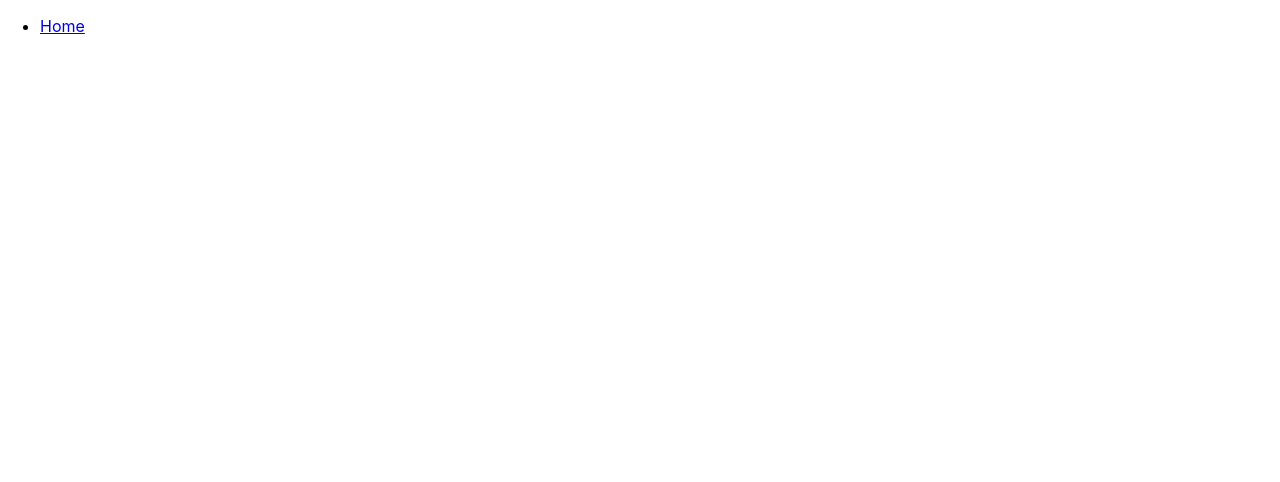
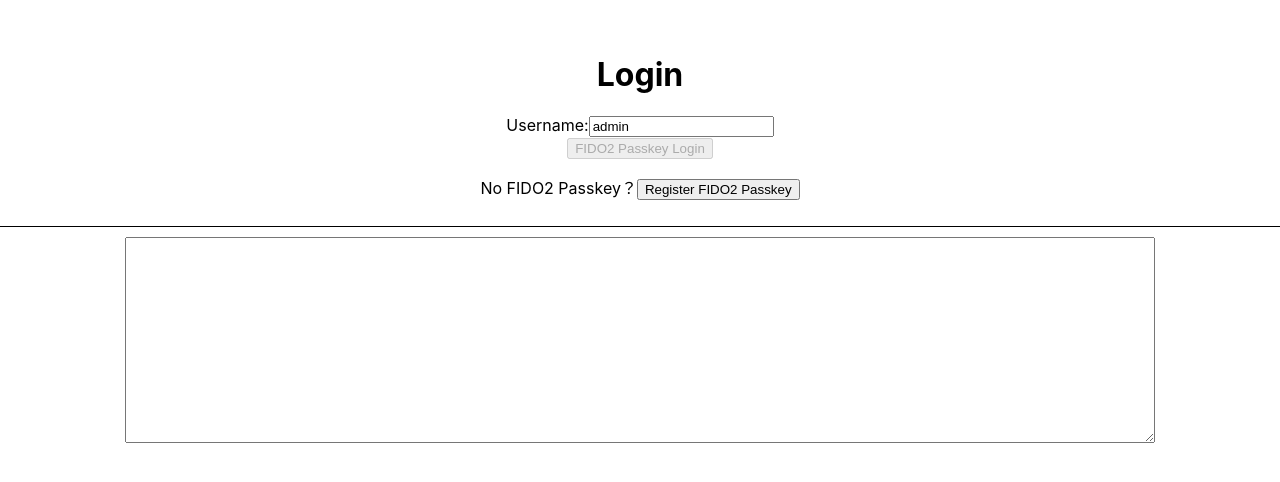
Before and after one commit to jianshaow/webauthn-demo, a React (Create React App) app: page / in a window 1280 px wide. Before the commit this address had no page. Shown: the top 482 px of the page. Built offline with nearby package versions, Linux system fonts and the light colour scheme; the HTML template or start-up script is replaced by a standard one.

Commit message:
add log viewer in home page, and simpliy layout

```diff
--- a/manifests/deploy.yaml
+++ b/manifests/deploy.yaml
@@ -16,7 +16,7 @@
       restartPolicy: Always
       containers:
       - name: main
-        image: jianshao/webauthn-demo:0.1.1
+        image: jianshao/webauthn-demo:0.1.2
         ports:
         - containerPort: 80
         resources:
--- a/public/index.html
+++ b/public/index.html
@@ -7,37 +7,14 @@
     <meta name="theme-color" content="#000000" />
     <meta
       name="description"
-      content="Web site created using create-react-app"
+      content="Web site demo how Webauthn works"
     />
     <link rel="apple-touch-icon" href="%PUBLIC_URL%/logo192.png" />
-    <!--
-      manifest.json provides metadata used when your web app is installed on a
-      user's mobile device or desktop. See https://developers.google.com/web/fundamentals/web-app-manifest/
-    -->
     <link rel="manifest" href="%PUBLIC_URL%/manifest.json" />
-    <!--
-      Notice the use of %PUBLIC_URL% in the tags above.
-      It will be replaced with the URL of the `public` folder during the build.
-      Only files inside the `public` folder can be referenced from the HTML.
-
-      Unlike "/favicon.ico" or "favicon.ico", "%PUBLIC_URL%/favicon.ico" will
-      work correctly both with client-side routing and a non-root public URL.
-      Learn how to configure a non-root public URL by running `npm run build`.
-    -->
-    <title>React App</title>
+    <title>Webauthn Demo</title>
   </head>
   <body>
     <noscript>You need to enable JavaScript to run this app.</noscript>
     <div id="root"></div>
-    <!--
-      This HTML file is a template.
-      If you open it directly in the browser, you will see an empty page.
-
-      You can add webfonts, meta tags, or analytics to this file.
-      The build step will place the bundled scripts into the <body> tag.
-
-      To begin the development, run `npm start` or `yarn start`.
-      To create a production bundle, use `npm run build` or `yarn build`.
-    -->
   </body>
 </html>
--- a/src/App.tsx
+++ b/src/App.tsx
@@ -1,17 +1,12 @@
 import './App.css';
-import { BrowserRouter as Router, Link, Routes, Route } from "react-router-dom";
+import { BrowserRouter as Router, Routes, Route } from "react-router-dom";
 import Home from './components/Home';
 
 function App() {
   return (
     <Router>
-      <ul>
-        <li>
-          <Link to="/home">Home</Link>
-        </li>
-      </ul>
       <Routes>
-        <Route path="/home" element={<Home />}></Route>
+        <Route path="/" element={<Home />}></Route>
       </Routes>
     </Router>
   );
--- a/src/components/Home.css
+++ b/src/components/Home.css
@@ -1,10 +1,18 @@
 .container {
     display: flex;
+    flex-direction: column;
     justify-content: center;
     align-items: top;
-    height: 100vh;
+    height: 60vh;
   }
 
   .center {
     text-align: center;
   }
+
+  .divider {
+    width: 100%;
+    height: 1px;
+    background-color: #000;
+    margin: 10px 0;
+  }
--- a/src/components/Home.tsx
+++ b/src/components/Home.tsx
@@ -3,6 +3,7 @@
 import * as cbor from 'cbor-x'
 
 interface HomeState {
+  log: string;
   loggedIn: boolean;
   username: string;
   credential: PublicKeyCredential | null;
@@ -14,6 +15,7 @@
   constructor(props: {}) {
     super(props);
     this.state = {
+      log: '',
       loggedIn: false,
       username: 'admin',
       credential: null,
@@ -21,6 +23,17 @@
       loginEnabled: false,
     };
   }
+
+  appendToLog(message: string) {
+    const now = new Date();
+    const hours = now.getHours().toString().padStart(2, '0');
+    const minutes = now.getMinutes().toString().padStart(2, '0');
+    const seconds = now.getSeconds().toString().padStart(2, '0');
+    const milliseconds = now.getMilliseconds().toString().padStart(3, '0');
+    const timestamp = `${hours}:${minutes}:${seconds}.${milliseconds}`;
+    const logEntry = `[${timestamp}] ${message}`;
+    this.setState(prevState => ({ log: prevState.log + logEntry + '\n' }));
+  };
 
   bufferToBase64URLString(buffer: ArrayBuffer): string {
     const bytes = new Uint8Array(buffer);
@@ -56,14 +69,16 @@
   handleRegister = async (e: FormEvent) => {
     e.preventDefault();
     const { username } = this.state;
-    const challenge = new Uint8Array(32);
-    crypto.getRandomValues(challenge);
 
     try {
+      this.appendToLog('Start register...')
+      this.appendToLog('username=' + username)
+      const challenge = new Uint8Array(32);
+      crypto.getRandomValues(challenge);
       const createCredentialOptions: CredentialCreationOptions = {
         publicKey: {
           rp: {
-            name: 'Admin Console',
+            name: 'AA Server',
           },
           user: {
             id: new Uint8Array([79, 252, 83, 72, 214, 7, 89, 26]),
@@ -83,7 +98,7 @@
       };
 
       const credential = await navigator.credentials.create(createCredentialOptions) as PublicKeyCredential;
-      console.log('credentialId=%s', credential.id);
+      this.appendToLog('credentialId=' + credential.id);
 
       const { clientDataJSON, attestationObject } = credential.response as AuthenticatorAttestationResponse;
 
@@ -92,18 +107,19 @@
       const decodedClientData = decoder.decode(clientDataJSON);
       const clientDataObj = JSON.parse(decodedClientData);
       console.log('clientData=%o', clientDataObj);
-      console.log('actualChallenge=%s', clientDataObj.challenge);
-      console.log('expectedChallenge=%s', this.bufferToBase64URLString(challenge.buffer))
+      this.appendToLog('actualChallenge=' + clientDataObj.challenge);
+      this.appendToLog('expectedChallenge=' + this.bufferToBase64URLString(challenge.buffer))
 
       const attestationObj = cbor.decode(new Uint8Array(attestationObject));
       console.log('attestation=%o', attestationObj)
 
       // save credential in state
       this.setState({ registerEnabled: false, loginEnabled: true, credential: credential });
-      alert('Register success');
+      this.appendToLog('Register success');
     } catch (error) {
       console.error(error);
       alert('Register fail');
+      this.appendToLog('Error=' + error);
     }
 
     this.setState({ username: 'admin' });
@@ -112,12 +128,14 @@
   handleLogin = async (e: FormEvent) => {
     e.preventDefault();
     const { username, credential } = this.state;
-    const challenge = new Uint8Array(32);
-    crypto.getRandomValues(challenge);
 
-    console.log('credentialId=%s', credential?.id)
 
     try {
+      this.appendToLog('Start login...')
+      this.appendToLog('username=' + username)
+      this.appendToLog('credentialId=' + credential?.id)
+      const challenge = new Uint8Array(32);
+      crypto.getRandomValues(challenge);
       const getCredentialOptions: CredentialRequestOptions = {
         publicKey: {
           challenge: challenge,
@@ -140,8 +158,8 @@
       const decoder = new TextDecoder('utf-8');
       const decodedClientData = decoder.decode(clientDataJSON);
       const clientDataObj = JSON.parse(decodedClientData);
-      console.log('actualChallenge=%s', clientDataObj.challenge);
-      console.log('expectedChallenge=%s', this.bufferToBase64URLString(challenge.buffer))
+      this.appendToLog('actualChallenge=' + clientDataObj.challenge);
+      this.appendToLog('expectedChallenge=' + this.bufferToBase64URLString(challenge.buffer))
 
       const hashedClientData = await crypto.subtle.digest('SHA-256', clientDataJSON)
       const signatureBase = this.concat([new Uint8Array(authenticatorData), new Uint8Array(hashedClientData)]);
@@ -185,24 +203,25 @@
       }
 
       this.setState({ loggedIn: true });
-      alert('Login success');
+      this.appendToLog('Login success');
     } catch (error) {
       console.error(error);
       alert('Login fail');
+      this.appendToLog('Error=' + error);
     }
 
     this.setState({ username: 'admin' });
   };
 
   render() {
-    const { loggedIn, username, registerEnabled, loginEnabled } = this.state;
+    const { loggedIn, username, registerEnabled, loginEnabled, log } = this.state;
 
     return (
       <div className="container">
         <div className="center">
           {loggedIn ? (
             <div>
-              <h1>Wellcome！</h1>
+              <h1>Wellcome, { username }！</h1>
               <button onClick={() => this.setState({ loggedIn: false })}>退出登录</button>
             </div>
           ) : (
@@ -230,9 +249,27 @@
             </div>
           )}
         </div>
+        <div className="divider" />
+        <div className="center">
+          <LogViewer log={log} />
+        </div>
       </div>
     );
   }
 }
 
+interface LogViewerState {
+  log: string;
+}
+
+class LogViewer extends Component<LogViewerState> {
+  render() {
+    const { log } = this.props;
+
+    return (
+      <textarea value={log} readOnly rows={10} style={{ width: '80%', height: '200px' }} />
+    );
+  }
+}
+
 export default Home;
```
Also changed, not shown: public/manifest.json, 1 other file (tests, documents, lock files or other folders).
